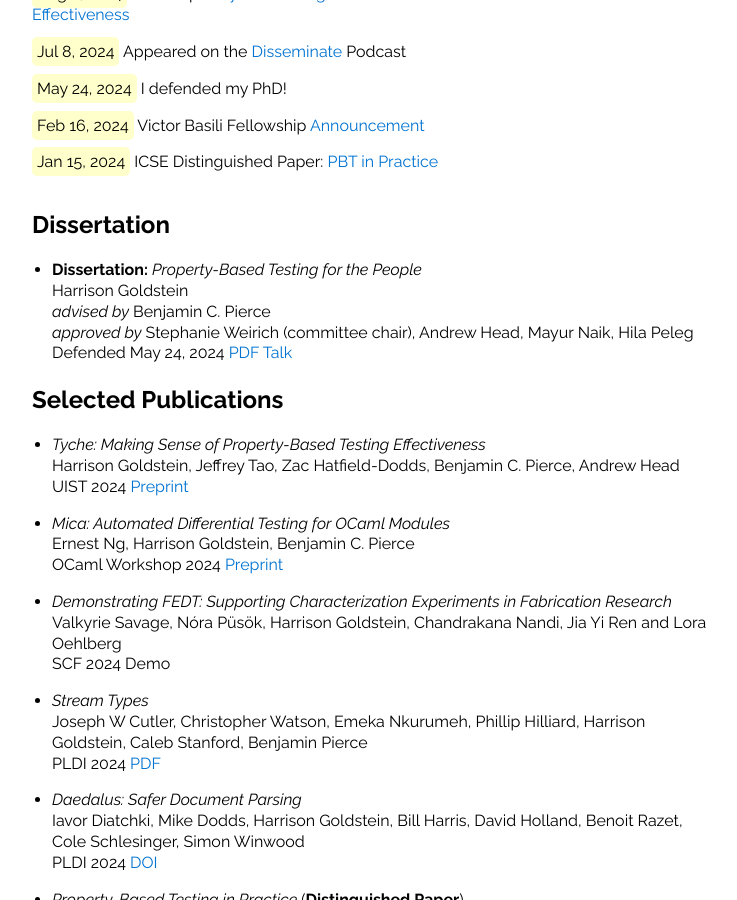
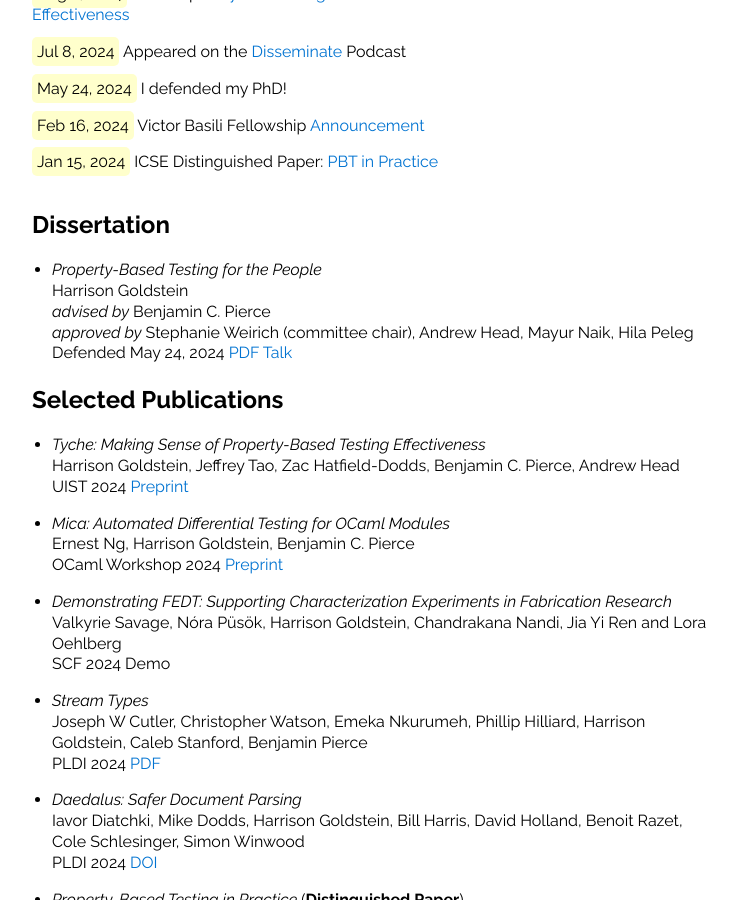
Before and after one commit to hgoldstein95/hgoldstein95.github.io, a Jekyll site: the page built from index.md, in a window 1280 px wide and 900 px high, scrolled down 548 px. Shown: the whole window, without its empty margins (258-995 px from the left). Built offline with Jekyll 4.4.1, drawn with Linux system fonts in a browser that asks for light colours.

Commit message:
Add ARA and remove a word

```diff
--- a/index.md
+++ b/index.md
@@ -55,7 +55,7 @@ I love to collaborate, so feel free to reach out if you have anything you'd like
 
 ## Dissertation
 
-- <strong>Dissertation:</strong> <i>Property-Based Testing for the People</i><br/>
+- <i>Property-Based Testing for the People</i><br/>
 Harrison Goldstein<br/>
 <i>advised by</i> Benjamin C. Pierce<br/>
 <i>approved by</i> Stephanie Weirich (committee chair), Andrew Head, Mayur Naik, Hila Peleg<br/>
```
Also changed, not shown: 1 other file.
